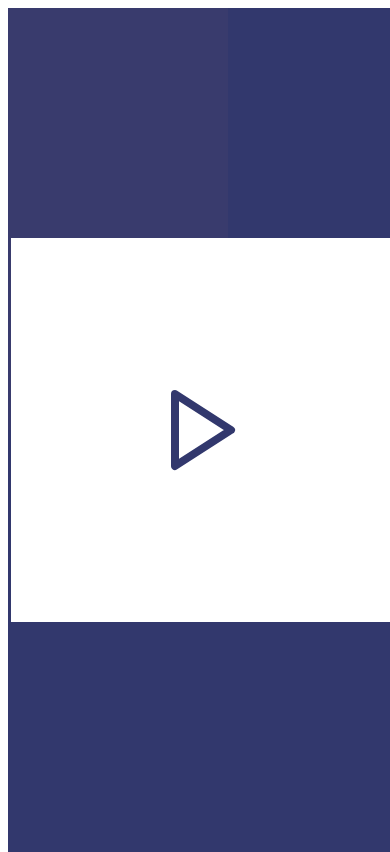
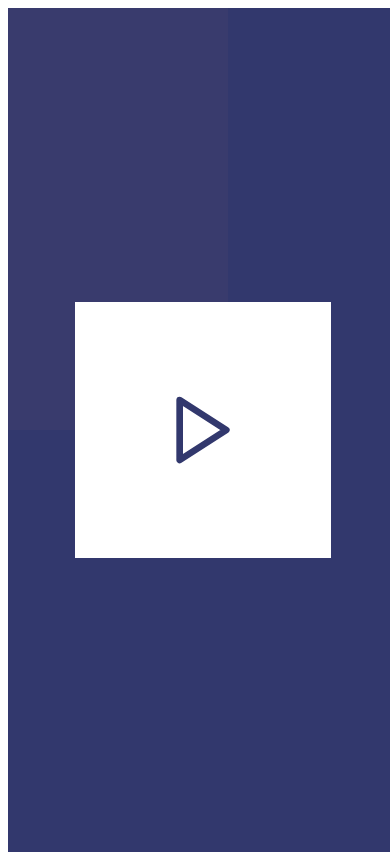
Before and after one commit to bamdadfr/memaudio-org--www, a Next.js app: page / in a window 390 px wide. Built offline with nearby package versions, Linux system fonts and the light colour scheme.

Commit message:
perf: move logic from grid.component.js to app.layout.js + add `ultramobile` breakpoints.js

```diff
--- a/src/app/styles/breakpoints.js
+++ b/src/app/styles/breakpoints.js
@@ -2,7 +2,8 @@
  * @description breakpoints styles as string to use in media queries
  */
 export const Breakpoints = {
-    'mobile': `(max-width: ${768 - 1}px)`,
+    'ultramobile': `(max-width: ${640 - 1}px)`,
+    'mobile': `(min-width: ${640}px)`,
     'tablet': `(min-width: ${768}px)`,
     'desktop': `(min-width: ${1024}px)`,
     'widescreen': `(min-width: ${1216}px)`,
--- a/src/components/grid/grid.component.js
+++ /dev/null
@@ -1,26 +0,0 @@
-import React from 'react'
-import { Container } from './grid.component.styles'
-import { useGridComponent } from './hooks'
-
-/**
- * @param {object} props react props
- * @param {React.ReactElement} props.children children
- * @param {number} props.cards number of cards to lay on the grid
- * @returns {React.ReactElement} react component
- */
-export function GridComponent ({
-    children,
-    cards = 1,
-}) {
-
-    const { columns, rows } = useGridComponent (cards)
-
-    return (
-        <>
-            <Container columns={columns} rows={rows}>
-                {children}
-            </Container>
-        </>
-    )
-
-}
--- a/src/components/grid/grid.component.styles.js
+++ /dev/null
@@ -1,11 +0,0 @@
-import styled from 'styled-components'
-
-export const Container = styled.div`
-    width: 100%;
-    height: 100%;
-
-    display: grid;
-    grid-template-columns: repeat(${(props) => props.columns.toFixed (0)}, 1fr);
-    grid-template-rows: repeat(${(props) => props.rows}, 1fr);
-    grid-gap: 0.667rem;
-`
--- a/src/components/grid/hooks/index.js
+++ /dev/null
@@ -1 +0,0 @@
-export { useGridComponent } from './use-grid-component'
--- a/src/components/grid/index.js
+++ /dev/null
@@ -1 +0,0 @@
-export { GridComponent } from './grid.component'
--- a/src/components/index.js
+++ b/src/components/index.js
@@ -1,5 +1,3 @@
 export { BackgroundComponent } from './background'
 
 export { CardComponent } from './card'
-
-export { GridComponent } from './grid'
--- /dev/null
+++ b/src/hooks/index.js
@@ -0,0 +1 @@
+export { useGridSize } from './use-grid-size'
--- a/src/components/grid/hooks/use-grid-component.js
+++ b/src/hooks/use-grid-size.js
@@ -7,9 +7,18 @@ import { useMemo } from 'react'
  * @typedef {number} Rows
  * @returns {{Columns, Rows}} grid size
  */
-export function useGridComponent (cards) {
+export function useGridSize (cards) {
 
     const { columns, rows } = useMemo (() => {
+
+        if (typeof cards === 'undefined') {
+
+            return {
+                'columns': 1,
+                'rows': 1,
+            }
+
+        }
 
         const columns = Math.round (Math.sqrt (cards))
         const rows = Math.ceil (cards / columns)
--- a/src/layouts/default/default.layout.js
+++ b/src/layouts/default/default.layout.js
@@ -1,7 +1,7 @@
 import React from 'react'
-import { GridComponent } from '../../components'
-import { Container, Wrapper } from './default.layout.styles'
+import { Container, Grid } from './default.layout.styles'
 import { FadeAnimation } from '../../animations'
+import { useGridSize } from '../../hooks'
 
 /**
  * @description background made with react-spring
@@ -11,17 +11,17 @@ import { FadeAnimation } from '../../animations'
  */
 export function DefaultLayout ({ children }) {
 
+    const { columns, rows } = useGridSize (children.length)
+
     return (
         <>
-            <Container>
-                <FadeAnimation>
-                    <Wrapper>
-                        <GridComponent cards={children.length}>
-                            {children}
-                        </GridComponent>
-                    </Wrapper>
-                </FadeAnimation>
-            </Container>
+            <FadeAnimation>
+                <Container>
+                    <Grid columns={columns} rows={rows}>
+                        {children}
+                    </Grid>
+                </Container>
+            </FadeAnimation>
         </>
     )
 
--- a/src/layouts/default/default.layout.styles.js
+++ b/src/layouts/default/default.layout.styles.js
@@ -15,13 +15,24 @@ export const Container = styled.div`
     overflow: hidden;
 `
 
-export const Wrapper = styled.div`
+export const Grid = styled.div`
+    display: grid;
+    grid-template-columns: repeat(${(props) => props.columns.toFixed (0)}, 1fr);
+    grid-template-rows: repeat(${(props) => props.rows}, 1fr);
+    grid-gap: 0.667rem;
+
     * {
         user-select: none;
     }
 
     svg {
         font-size: 5em;
+    }
+
+    @media screen and ${Breakpoints.ultramobile} {
+        width: 16rem;
+        height: 16rem;
+        font-size: 1em;
     }
 
     @media screen and ${Breakpoints.mobile} {
```
